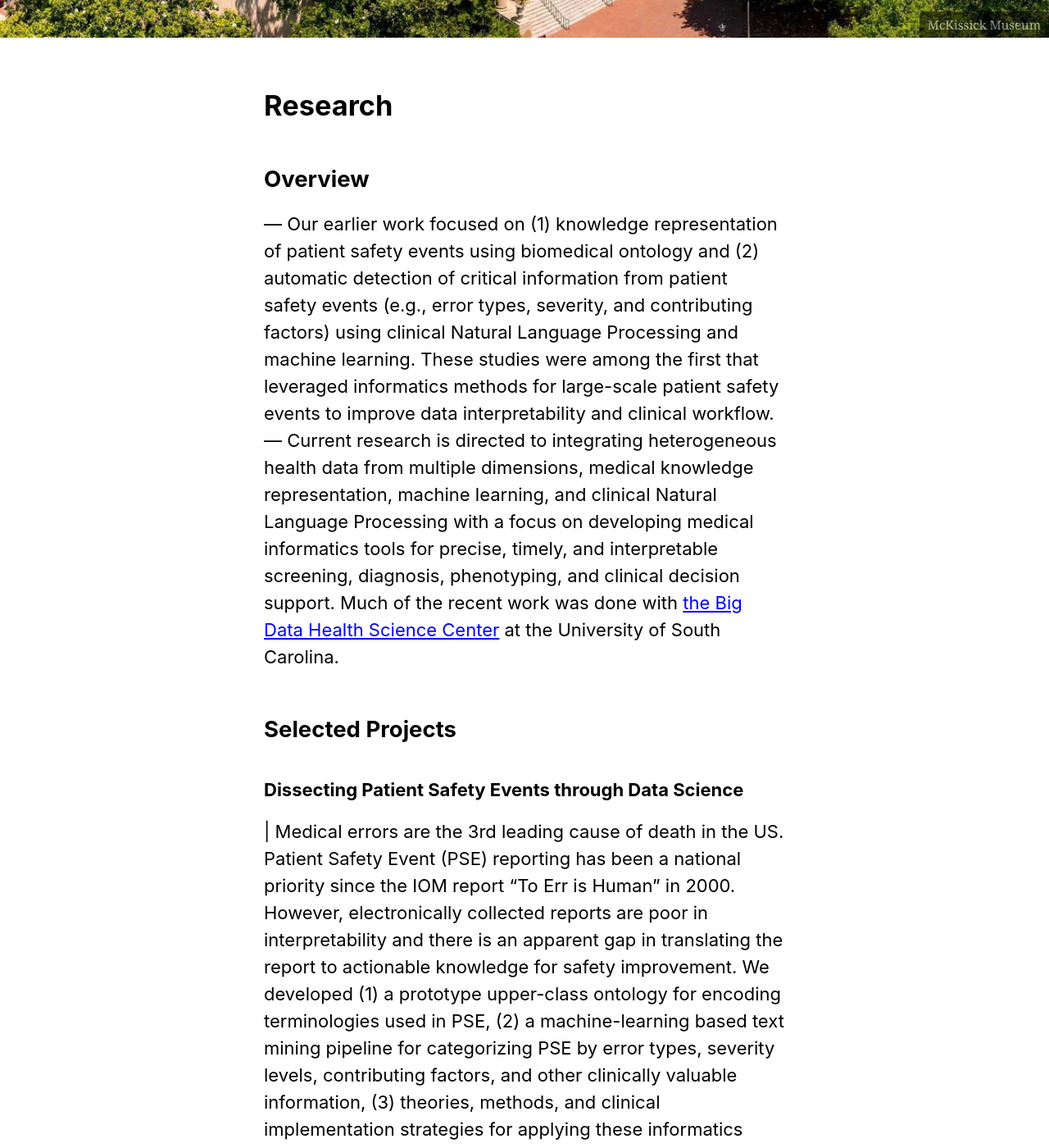
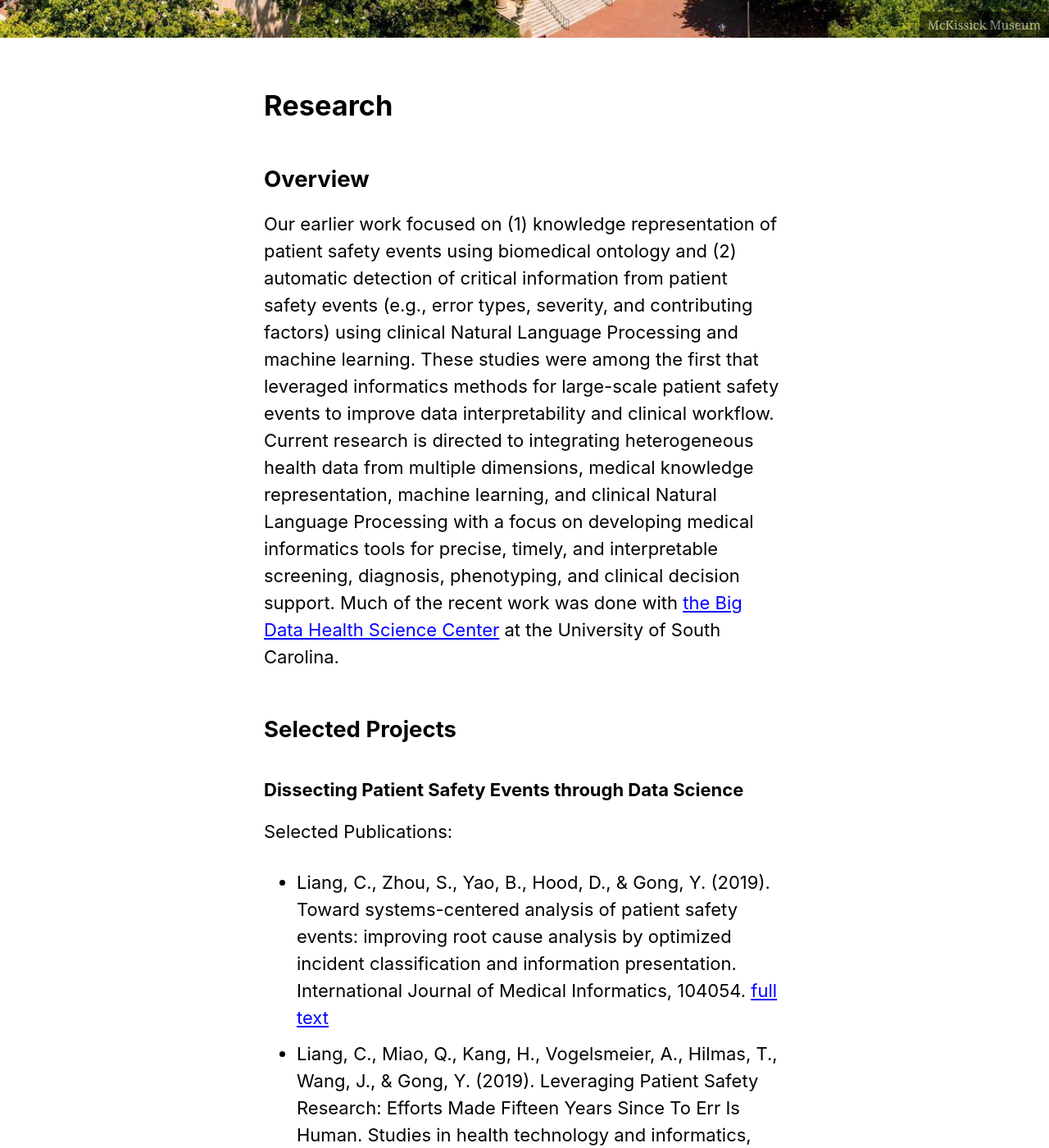
Before and after one commit to nehcgnail/nehcgnail.github.io, a Jekyll site: the page built from _pages/research.md, in a window 1280 px wide and 1400 px high, scrolled down 479 px. Shown: the whole window at 82% size. Built offline with Jekyll 4.4.1, drawn with Linux system fonts in a browser that asks for light colours; cached includes are drawn as plain includes; nearby versions of some CDN libraries; some of the changed text lies outside the part shown.

Commit message:
research

```diff
--- a/_pages/research.md
+++ b/_pages/research.md
@@ -9,12 +9,11 @@ header:
 ---
 
 ## Overview
---- Our earlier work focused on (1) knowledge representation of patient safety events using biomedical ontology and (2) automatic detection of critical information from patient safety events (e.g., error types, severity, and contributing factors) using clinical Natural Language Processing and machine learning. These studies were among the first that leveraged informatics methods for large-scale patient safety events to improve data interpretability and clinical workflow. <br/>
---- Current research is directed to integrating heterogeneous health data from multiple dimensions, medical knowledge representation, machine learning, and clinical Natural Language Processing with a focus on developing medical informatics tools for precise, timely, and interpretable screening, diagnosis, phenotyping, and clinical decision support. Much of the recent work was done with [the Big Data Health Science Center](https://bigdata.sc.edu) at the University of South Carolina.<br/>
+Our earlier work focused on (1) knowledge representation of patient safety events using biomedical ontology and (2) automatic detection of critical information from patient safety events (e.g., error types, severity, and contributing factors) using clinical Natural Language Processing and machine learning. These studies were among the first that leveraged informatics methods for large-scale patient safety events to improve data interpretability and clinical workflow. <br/>
+Current research is directed to integrating heterogeneous health data from multiple dimensions, medical knowledge representation, machine learning, and clinical Natural Language Processing with a focus on developing medical informatics tools for precise, timely, and interpretable screening, diagnosis, phenotyping, and clinical decision support. Much of the recent work was done with [the Big Data Health Science Center](https://bigdata.sc.edu) at the University of South Carolina.<br/>
 
 ## Selected Projects
 ### Dissecting Patient Safety Events through Data Science
-|	Medical errors are the 3rd leading cause of death in the US. Patient Safety Event (PSE) reporting has been a national priority since the IOM report “To Err is Human” in 2000. However, electronically collected reports are poor in interpretability and there is an apparent gap in translating the report to actionable knowledge for safety improvement. We developed (1) a prototype upper-class ontology for encoding terminologies used in PSE, (2) a machine-learning based text mining pipeline for categorizing PSE by error types, severity levels, contributing factors, and other clinically valuable information, (3) theories, methods, and clinical implementation strategies for applying these informatics tools in real-world Root Cause Analysis (RCA) and clinical decision support.<br/>
 Selected Publications:<br/>
 - Liang, C., Zhou, S., Yao, B., Hood, D., & Gong, Y. (2019). Toward systems-centered analysis of patient safety events: improving root cause analysis by optimized incident classification and information presentation. International Journal of Medical Informatics, 104054. [full text](https://www.sciencedirect.com/science/article/pii/S1386505619308792)
 - Liang, C., Miao, Q., Kang, H., Vogelsmeier, A., Hilmas, T., Wang, J., & Gong, Y. (2019). Leveraging Patient Safety Research: Efforts Made Fifteen Years Since To Err Is Human. Studies in health technology and informatics, 264, 983-987. [full text](http://ebooks.iospress.nl/publication/52136)
```
